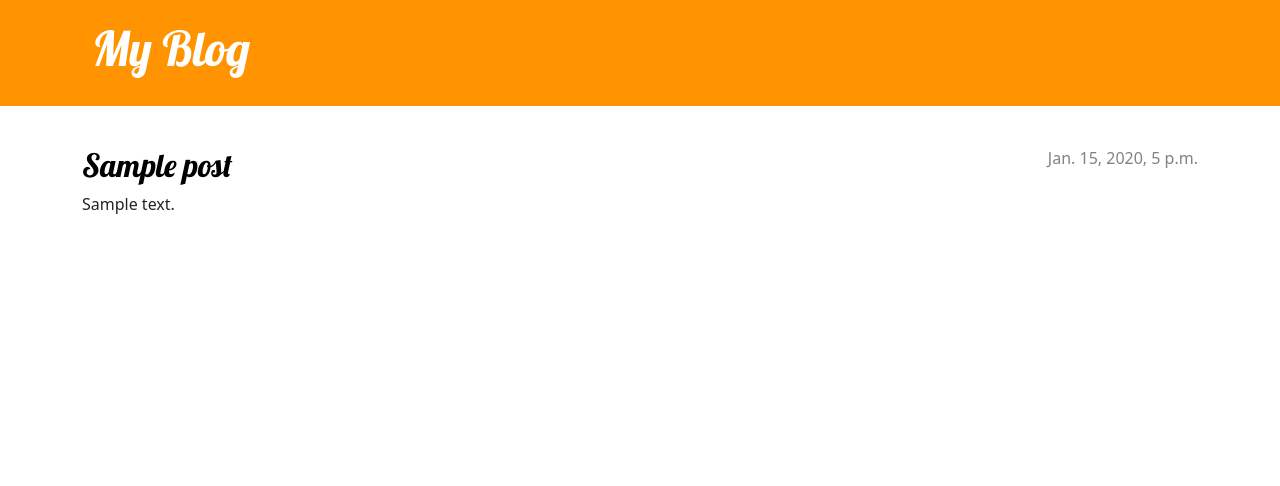
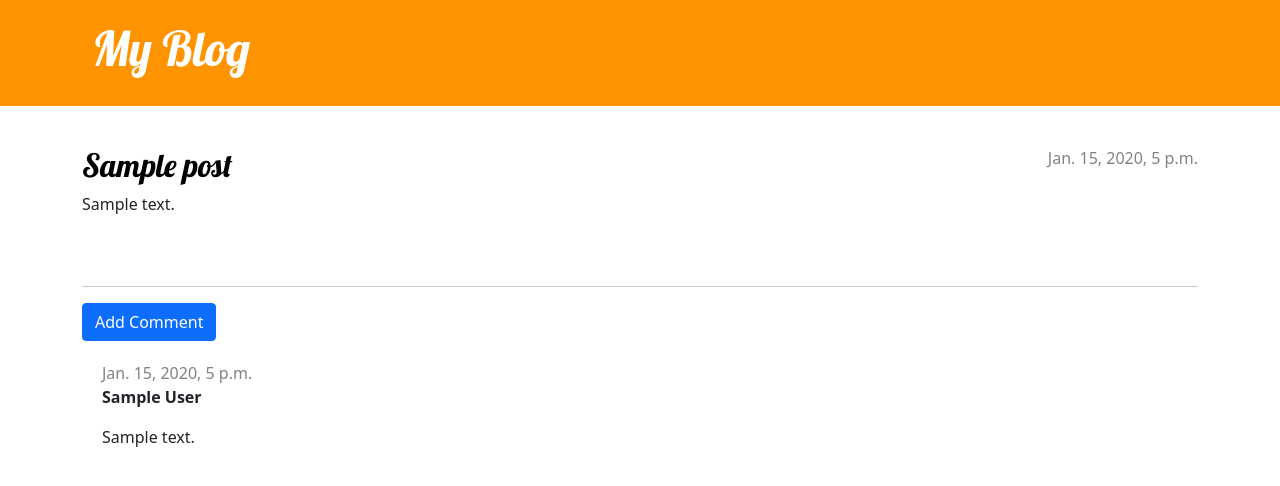
Before and after one commit to airellzulkarnain/my-blog, a Django app: page /post/1/ in a window 1280 px wide. Shown: the top 486 px of the page. Run offline with Django 3.2, Linux system fonts and the light colour scheme; tables that the repository leaves empty hold one stand-in row (values such as "Sample post"); some libraries are stand-ins or nearby versions.

Commit message:
Extension tutorial finished

```diff
--- a/blog/admin.py
+++ b/blog/admin.py
@@ -1,5 +1,6 @@
 from django.contrib import admin
-from .models import Post
+from .models import Post, Comment
 
 
 admin.site.register(Post)
+admin.site.register(Comment)
--- a/blog/models.py
+++ b/blog/models.py
@@ -14,5 +14,24 @@ class Post(models.Model):
         self.published_date = timezone.now()
         self.save()
 
+    def approved_comments(self):
+        return self.comments.filter(approved_comment=True)
+
     def __str__(self):
         return self.title
+
+
+class Comment(models.Model):
+    post = models.ForeignKey('blog.Post', on_delete=models.CASCADE, related_name='comments')
+    author = models.CharField(max_length=200)
+    text = models.TextField()
+    created_date = models.DateTimeField(default=timezone.now)
+    approved_comment = models.BooleanField(default=False)
+
+    def approve(self):
+        self.approved_comment = True
+        self.save()
+
+
+    def __str__(self):
+        return self.text
--- a/blog/static/css/style.css
+++ b/blog/static/css/style.css
@@ -47,8 +47,14 @@ h4 {
     margin-bottom: 70px;
 }
 
+.comment {
+    margin: 20px 0px 20px 20px;
+}
+
 .post h2 a,
-.post h2 a:visited {
+.post h2 a:visited,
+.post h1 a,
+.post h1 a:visited {
     color: #000000;
     text-decoration: none;
 }
--- a/blog/templates/blog/base.html
+++ b/blog/templates/blog/base.html
@@ -4,6 +4,7 @@
     <head>
         <title>My Blog</title>
         <link rel="stylesheet" href="https://cdn.jsdelivr.net/npm/bootstrap@5.1.3/dist/css/bootstrap.min.css" integrity="sha384-1BmE4kWBq78iYhFldvKuhfTAU6auU8tT94WrHftjDbrCEXSU1oBoqyl2QvZ6jIW3" crossorigin="anonymous">
+        <link href="//netdna.bootstrapcdn.com/bootstrap/3.0.0/css/bootstrap-glyphicons.css" rel="stylesheet">
         <link href="//fonts.googleapis.com/css?family=Lobster&subset=latin,latin-ext" rel="stylesheet" type="text/css">
         <link rel="stylesheet" href="{% static 'css/style.css' %}">
     </head>
@@ -12,8 +13,16 @@
             <div class="container">
                 {% if user.is_authenticated %}
                 <a href="{% url 'post_new' %}" class="top-menu">
-                    {% include './icons/file-earmark-plus.svg' %}
+                    <span class="glyphicon glyphicon-plus"></span>
                 </a>
+                <a href="{% url 'post_draft_list' %}" class="top-menu">
+                    <span class="glyphicon glyphicon-edit"></span>
+                </a>
+                <p class="top-menu">
+                    Hello, {{ username }} <small>(<a href="{% url 'logout' %}">Log out</a>)</small>
+                </p>
+                {% else %}
+                <a href="{% url 'login' %}" class="top-menu"><span class="glyphicon glyphicon-lock"></span></a>
                 {% endif %}
                 <h1><a href="/">My Blog</a></h1>
             </div>
--- a/blog/templates/blog/post_detail.html
+++ b/blog/templates/blog/post_detail.html
@@ -4,8 +4,14 @@
     <article class="post">
         {% if user.is_authenticated %}
         <aside class="actions">
-            <a href="{% url 'post_edit' pk=post.pk %}">
-                {% include './icons/pencil-fill.svg' %}
+            {% if post.published_date == None %}
+                <a href="{% url 'post_publish' pk=post.pk %}" class="btn btn-success">Publish</a>
+            {% endif %}
+            <a href="{% url 'post_edit' pk=post.pk %}" class="btn btn-primary">
+                <span class="glyphicon glyphicon-edit"></span>
+            </a>
+            <a href="{% url 'post_delete' pk=post.pk %}" class="btn btn-danger">
+                <span class="glyphicon glyphicon-remove"></span>
             </a>
         </aside>
         {% endif %}
@@ -17,4 +23,23 @@
         <h2><a href="{% url 'post_detail' pk=post.pk %}">{{ post.title }}</a></h2>
         <p>{{ post.text|linebreaksbr }}</p>
     </article>
+    <hr>
+    <a href="{% url 'add_comment_to_post' pk=post.pk %}" class="btn btn-primary">Add Comment</a>
+    {% for comment in post.comments.all %}
+    <div class="comment">
+        {% if user.is_authenticated or comment.approved_comment %}
+            <div class="date">
+                {{ comment.created_date }}
+                {% if not comment.approved_comment %}
+                <a href="{% url 'comment_remove' pk=comment.pk %}" class="btn btn-danger"><span class="glyphicon glyphicon-remove"></span></a>
+                <a href="{% url 'comment_approve' pk=comment.pk %}" class="btn btn-success"><span class="glyphicon glyphicon-ok"></span></a>
+                {% endif %}
+            </div>
+            <strong>{{ comment.author }}</strong>
+            <p>{{ comment.text|linebreaks }}</p>
+        {% endif %}
+    </div>
+    {% empty %}
+    <p>No comments here yet:(</p>
+    {% endfor %}
 {% endblock %}
--- a/blog/templates/blog/post_list.html
+++ b/blog/templates/blog/post_list.html
@@ -8,6 +8,7 @@
             </time>
             <h2><a href="{% url 'post_detail' pk=post.pk %}">{{ post.title }}</a></h2>
             <p>{{ post.text|linebreaksbr }}</p>
+            <a href="{% url 'post_detail' pk=post.pk %}">Comments: {{ post.approved_comments.count }}</a>
         </article>
     {% endfor %}
 {% endblock %}
--- a/blog/urls.py
+++ b/blog/urls.py
@@ -6,4 +6,10 @@ urlpatterns = [
     path('post/<int:pk>/', views.post_detail, name='post_detail'),
     path('post/new/', views.post_new, name='post_new'),
     path('post/<int:pk>/edit/', views.post_edit, name='post_edit'),
+    path('drafts/', views.post_draft_list, name='post_draft_list'),
+    path('post/<int:pk>/publish', views.post_publish, name='post_publish'),
+    path('post/<int:pk>/delete', views.post_delete, name='post_delete'),
+    path('post/<int:pk>/comment/', views.add_comment_to_post, name='add_comment_to_post'),
+    path('comment/<int:pk>/approve/', views.comment_approve, name='comment_approve'),
+    path('comment/<int:pk>/remove/', views.comment_remove, name='comment_remove'),
 ]
--- a/blog/views.py
+++ b/blog/views.py
@@ -1,7 +1,8 @@
 from django.shortcuts import render, get_object_or_404, redirect
+from django.contrib.auth.decorators import login_required
 from django.utils import timezone
-from .models import Post
-from .forms import PostForm
+from .models import Post, Comment
+from .forms import PostForm, CommentForm
 
 def post_list(request):
     posts = Post.objects.filter(published_date__lte=timezone.now()).order_by('published_date')
@@ -12,13 +13,13 @@ def post_detail(request, pk):
     return render(request, 'blog/post_detail.html', {'post': post})
 
 
+@login_required
 def post_new(request):
     if request.method == "POST":
         form = PostForm(request.POST)
         if form.is_valid():
             post = form.save(commit=False)
             post.author = request.user
-            post.published_date = timezone.now()
             post.save()
             return redirect('post_detail', pk=post.pk)
     else:
@@ -26,6 +27,7 @@ def post_new(request):
     return render(request, 'blog/post_edit.html', {'form': form})
 
 
+@login_required
 def post_edit(request, pk):
     post = get_object_or_404(Post, pk=pk)
 
@@ -34,10 +36,55 @@ def post_edit(request, pk):
         if form.is_valid():
             post = form.save(commit=False)
             post.author = request.user
-            post.published_date = timezone.now()
             post.save()
             return redirect('post_detail', pk=post.pk)
     else:
         form = PostForm(instance=post)
 
     return render(request, 'blog/post_edit.html', {'form': form})
+
+
+@login_required
+def post_draft_list(request):
+    posts = Post.objects.filter(published_date__isnull=True).order_by('published_date')
+    return render(request, 'blog/post_draft_list.html', {'posts': posts})
+
+
+@login_required
+def post_publish(request, pk):
+    post = get_object_or_404(Post, pk=pk)
+    post.publish()
+    return redirect('post_detail', pk=pk)
+
+@login_required
+def post_delete(request, pk):
+    post = get_object_or_404(Post, pk=pk)
+    post.delete()
+    return redirect('post_list')
+
+
+def add_comment_to_post(request, pk):
+    post = get_object_or_404(Post, pk=pk)
+    if request.method == "POST":
+        form = CommentForm(request.POST)
+        if form.is_valid():
+            comment = form.save(commit=False)
+            comment.post = post
+            comment.save()
+            return redirect('post_detail', pk=post.pk)
+    else:
+        form = CommentForm()
+    return render(request, 'blog/add_comment_to_post.html', {'form': form})
+
+
+@login_required
+def comment_approve(request, pk):
+    comment = get_object_or_404(Comment, pk=pk)
+    comment.approve()
+    return redirect('post_detail', pk=comment.post.pk)
+
+@login_required
+def comment_remove(request, pk):
+    comment = get_object_or_404(Comment, pk=pk)
+    comment.delete()
+    return redirect('post_detail', pk=comment.post.pk)
--- a/myblog/settings.py
+++ b/myblog/settings.py
@@ -125,3 +125,5 @@ STATIC_ROOT = BASE_DIR / 'static'
 # https://docs.djangoproject.com/en/3.2/ref/settings/#default-auto-field
 
 DEFAULT_AUTO_FIELD = 'django.db.models.BigAutoField'
+LOGIN_REDIRECT_URL = '/'
+LOGOUT_REDIRECT_URL ='/'
--- a/myblog/urls.py
+++ b/myblog/urls.py
@@ -16,7 +16,11 @@ Including another URLconf
 from django.contrib import admin
 from django.urls import path, include
 
+from django.contrib.auth import views
+
 urlpatterns = [
     path('admin/', admin.site.urls),
-    path('', include('blog.urls'))
+    path('accounts/login/', views.LoginView.as_view(), name='login'),
+    path('accounts/logout/', views.LogoutView.as_view(), name='logout'),
+    path('', include('blog.urls')),
 ]
```
Also changed, not shown: blog/forms.py (+7 -1 lines), blog/templates/blog/add_comment_to_post.html (added, +10 -0 lines), blog/templates/blog/post_draft_list.html (added, +11 -0 lines), blog/templates/registration/login.html (added, +23 -0 lines), blog/migrations/0002_auto_20230909_1505.py (added), blog/templates/blog/icons/file-earmark-plus.svg (deleted), blog/templates/blog/icons/pencil-fill.svg (deleted).
